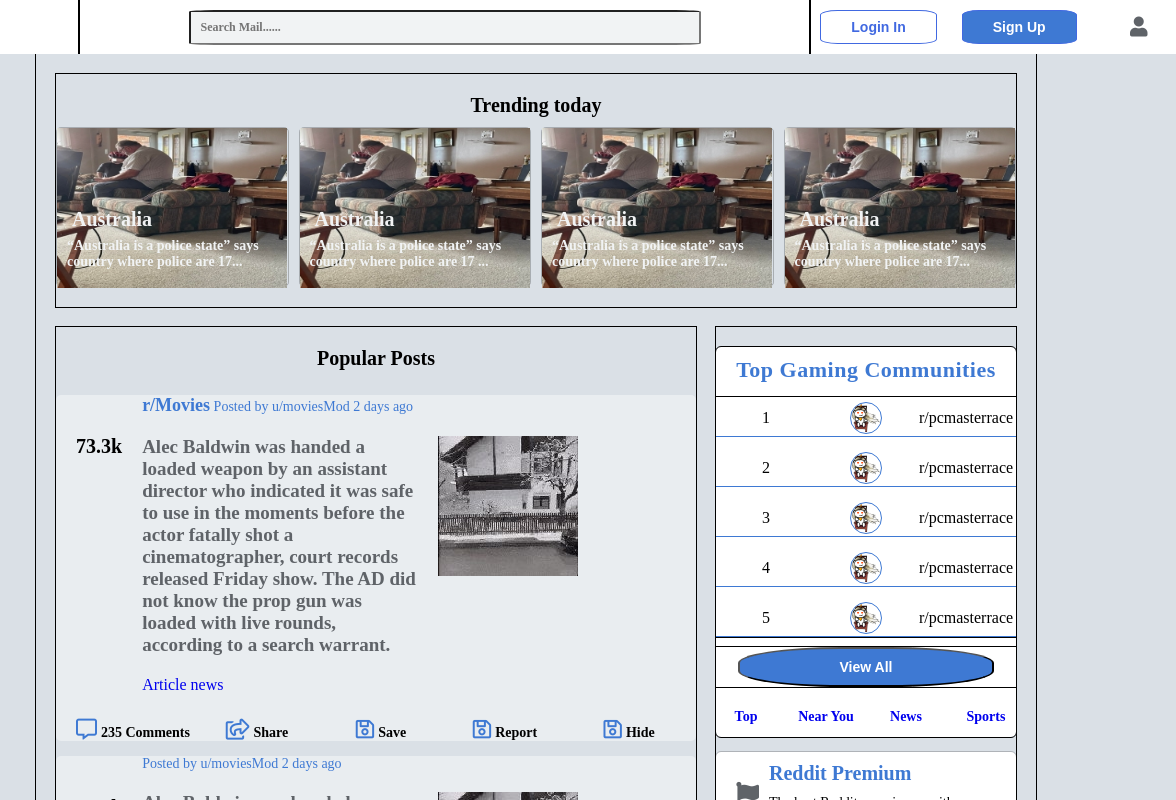
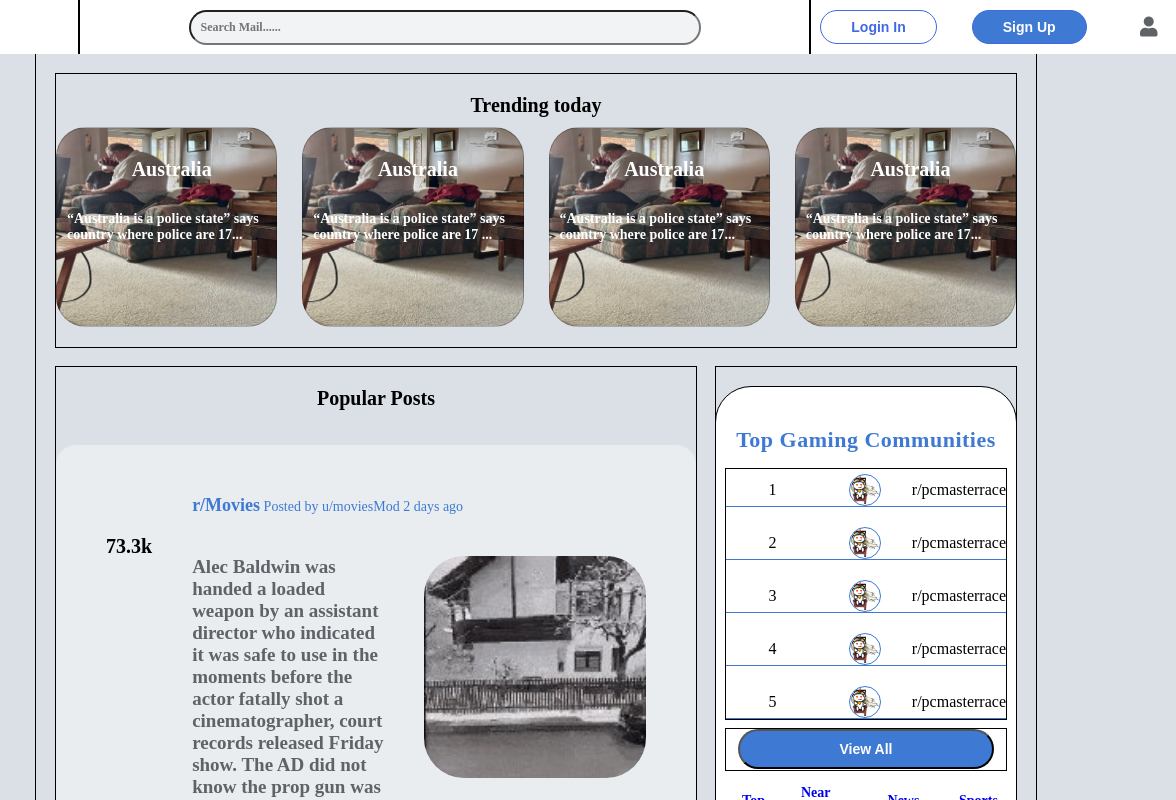
Before and after one commit to JurgenHasmeta22/hoxton-html-reddit-components, a plain HTML site: page index.html in a window 1280 px wide. Shown: the full height of the page, 104-1280 px from the left. Drawn offline with Linux system fonts and the light colour scheme.

Commit message:
fixed images position with background-image instead of position fixed etc etc and looks much better also is resposnive

```diff
--- a/assets/css/style.css
+++ b/assets/css/style.css
@@ -8,6 +8,9 @@
     text-decoration: none;
 }
 
+html {
+    scroll-behavior: smooth;
+}
 /*START OF CREATING LAYOUT WITH CSS GRIDS */
 .container-menus {
     height: 100vh;
@@ -47,7 +50,7 @@
 .header-sub-3 .icons-header {
     display: grid;
     grid-template-columns: 1fr 1fr 1fr;
-    grid-gap: 25px;
+    grid-gap: 35px;
     place-items: center;
     padding-left: 10px;
 }
@@ -58,7 +61,7 @@
 }
 
 .header-sub-3 .icons-header input {
-    border-radius: 15%;
+    border-radius: 40px;
     background-color: transparent;
     color: royalblue;
     padding: 8px 30px;
@@ -82,13 +85,14 @@
     grid-template-columns: 1fr;
     grid-gap: 20px;
     place-items: center;
+    border-radius: 40px;
 }
 
 .header-sub-2 .search-bar input {
     background-color: #f1f3f4;
     height: 35px;
     width: 40vw;
-    border-radius: 5%;
+    border-radius: 30px;
     font-family:'Times New Roman', Times, serif;
     font-size: 12px;
     font-weight: bold;
@@ -130,7 +134,7 @@
     padding: 20px 0px;
     display: grid;
     align-content: start;
-    grid-gap: 15px;
+    grid-gap: 25px;
 }
 
 .main .main-inside .main-inside-sub-2 h2 {
@@ -148,7 +152,7 @@
     padding: 20px 0px;
     display: grid;
     align-content: start;
-    grid-gap: 15px;
+    grid-gap: 45px;
 }
 
 .main .main-inside .main-inside-sub-1 h2 {
@@ -162,37 +166,48 @@
 .main .main-inside .main-inside-sub-1 .trending-items {
     display: grid;
     grid-template-columns: repeat(4, 1fr);
-    grid-auto-rows: 160px;
-    grid-gap: 10px;
+    /* grid-auto-rows: 160px; */
+    grid-gap: 25px;
+    height: 200px;
 }
 
 .main-inside-sub-1 .trending-items .trending-item {
     border: solid 1px rgba(0, 0, 0, 0.226);
-    border-radius: 5px;
-    position: relative;
+    border-radius: 30px;
+    /* position: relative; */
+    background-image: url("../img/image-1.jpg");
+    background-repeat: no-repeat;
+    background-size: cover;
+    background-position: center;
+
 }
 
 .main-inside-sub-1 .trending-items .trending-item h2 {
-    position: absolute;
-    padding-top: 80px;
+    /* position: absolute; */
+    /* padding-top: 80px; */
     font-weight: 900;
     font-size: 20px;
-    color: #f1f3f4;
-    padding-left: 15px;
+    color: #fff;
+    padding-left: 10px;
+    padding-top: 30px;
 }
 
 .main-inside-sub-1 .trending-items .trending-item p {
-    position: absolute;
-    padding-top: 110px;
+    /* position: absolute; */
+    /* padding-top: 100px; */
     font-weight: 700;
     font-size: 14px;
     color: #f1f3f4;
     padding-left: 10px;
+    width: 100%;
+    padding-top: 20px;
+    padding-bottom: 10px;
+    color: #fff;
 }
 
 .trending-item img {
-    height: 160px;
-    width: 230px;
+    height: 100%;
+    width: 100%;
 }
 
 .main .main-inside .main-inside-sub-2 .post {
@@ -200,10 +215,11 @@
     display: grid;
     /* place-items: center; */
     background-color: rgba(255, 255, 255, 0.4);
-    border-radius: 5px;
-    grid-gap: 20px;
+    border-radius: 20px;
+    grid-gap: 35px;
     place-items: center;
     width: auto;
+    padding: 40px;
 }
 
 .main .main-inside .main-inside-sub-2 .post .sub-post {
@@ -213,8 +229,10 @@
     "number p img" 0.8fr
     "number link link" 0.1fr /
     0.1fr 0.7fr auto;
-    grid-gap: 20px;
+    grid-gap: 40px;
     padding-left: 20px;
+    border-radius: 25px;
+    padding: 10px;
 }
 
 .main .main-inside .main-inside-sub-2 .post span.number {
@@ -240,23 +258,26 @@
     color:#5f6368;
     font-size: 19px;
     font-weight: 600;
+    width: 100%;
 }
 
 .main .main-inside .main-inside-sub-2 .post img {
     grid-area: img;
+    border-radius: 40px;
+    width:100%
 }
 
 .main .main-inside .main-inside-sub-2 .post .icons-post {
     display: grid;
     align-content: start;
     grid-template-columns: repeat(5, 1fr);
-    grid-gap: 10px;
+    grid-gap: 40px;
     place-items: center;
-    padding-left: 10px;
+    padding-left: 25px;
 }
 
 .main .main-inside .main-inside-sub-2 .post .icons-post .icons i {
-    font-size: 21px;
+    font-size: 25px;
     color: #3e79d3;
 }
 
@@ -269,13 +290,16 @@
     font-size: 18px;
     font-weight: 900;
 }
+
 .main .main-inside .main-inside-sub-3 .widget {
     outline: solid 1px rgba(0, 0, 0, 0.2);
-    border-radius: 5px;
+    border-radius: 35px;
     height: auto;
     background-color: white;
     width: auto;
     display: grid;
+    grid-gap: 15px;
+    padding: 30px 10px;
     /* place-items: center; */
 }
 
@@ -294,7 +318,7 @@
 .main .main-inside .main-inside-sub-3 .widget.one .list-items {
     outline: 0.5px solid #000;
     display: grid;
-    grid-gap: 10px;
+    grid-gap: 15px;
 }
 
  .main .main-inside .main-inside-sub-3 .widget.one .list-items .item {
@@ -332,7 +356,7 @@
 .main .main-inside .main-inside-sub-3 .widget.one .button input {
     background-color: #3e79d3;
     color: #fff;
-    border-radius: 40%;
+    border-radius: 40px;
     padding: 10px 100px;
     font-size: 14px;
     font-weight: 700;
@@ -429,7 +453,7 @@
 
 .main .main-inside .main-inside-sub-3 .widget.two button {
     grid-area: button;
-    border-radius: 20%;
+    border-radius: 40px;
     background-color: red;
     color: #f1f3f4;
     font-size: 16px;
--- a/index.html
+++ b/index.html
@@ -58,25 +58,25 @@
                         <div class="trending-item">
                             <h2>Australia</h2>
                             <p>“Australia is a police state” says country where police are 17...</p>
-                            <img src="assets/img/image-1.jpg">
+                            <!-- <img src="assets/img/image-1.jpg"> -->
                         </div>
 
                         <div class="trending-item">
                             <h2>Australia</h2>
                             <p>“Australia is a police state” says country where police are 17 ...</p>
-                            <img src="assets/img/image-1.jpg">
+                            <!-- <img src="assets/img/image-1.jpg"> -->
                         </div>
 
                         <div class="trending-item">
                             <h2>Australia</h2>
                             <p>“Australia is a police state” says country where police are 17...</p>
-                            <img src="assets/img/image-1.jpg">
+                            <!-- <img src="assets/img/image-1.jpg"> -->
                         </div>
 
                         <div class="trending-item">
                             <h2>Australia</h2>
                             <p>“Australia is a police state” says country where police are 17...</p>
-                            <img src="assets/img/image-1.jpg">
+                            <!-- <img src="assets/img/image-1.jpg"> -->
                         </div>
 
                     </div>
```
